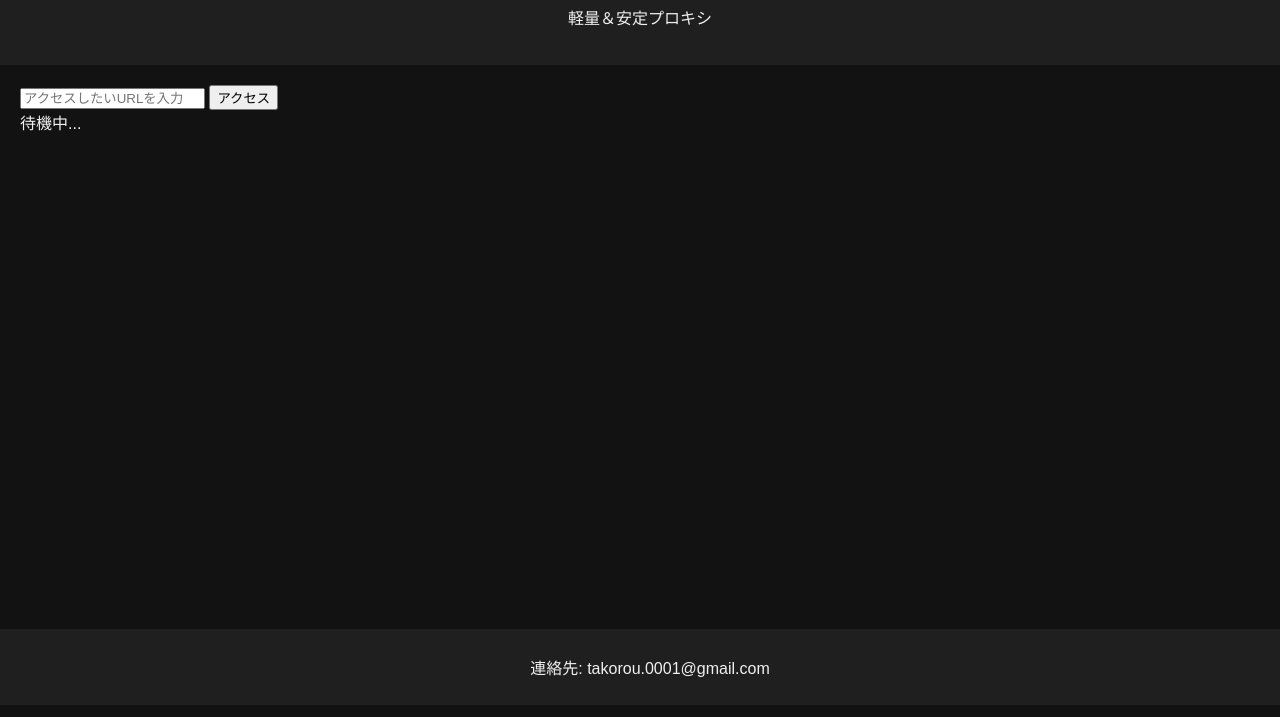
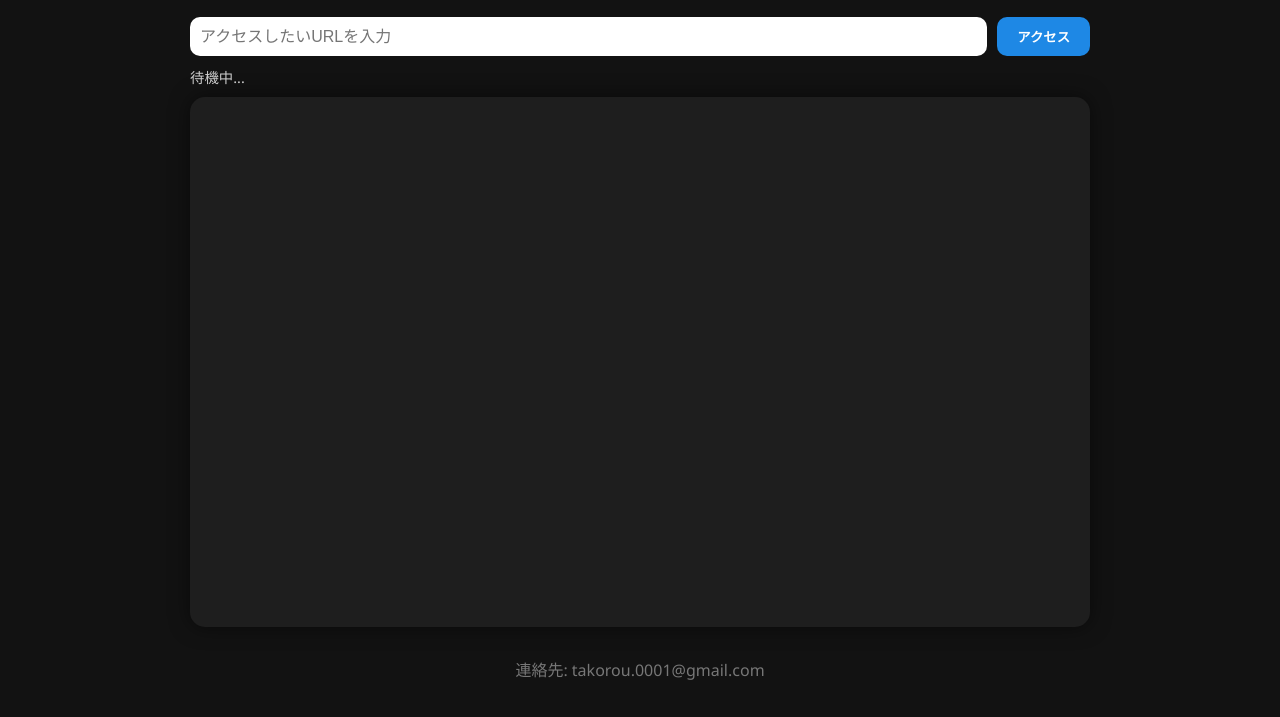
Before and after one commit to kotopiro/zcp.github.io, a plain HTML site: page index.html in a window 1280 px wide. Shown: the part 95-812 px from the top of the page. Drawn offline with Linux system fonts and the light colour scheme.

Commit message:
Update style.css

```diff
--- a/style.css
+++ b/style.css
@@ -1,40 +1,79 @@
 body {
-  font-family: Arial, sans-serif;
-  background: #121212;
-  color: #f0f0f0;
+  font-family: 'Segoe UI', sans-serif;
+  background-color: #121212;
+  color: #fff;
   margin: 0;
   padding: 0;
 }
 
-header {
-  background: #1f1f1f;
-  padding: 20px;
-  text-align: center;
-}
-
-nav button {
-  margin: 5px;
-  padding: 10px 15px;
-  border: none;
-  background: #2e8bff;
-  color: white;
-  cursor: pointer;
-  border-radius: 5px;
-}
-
-nav button:hover {
-  background: #1c6ed6;
-}
-
-main {
+.container {
+  max-width: 900px;
+  margin: 0 auto;
   padding: 20px;
 }
 
+header {
+  text-align: center;
+  margin-bottom: 20px;
+}
+
+header h1 {
+  font-size: 2em;
+  margin: 0;
+}
+
+header p {
+  color: #bbb;
+  margin-top: 5px;
+}
+
+.input-card {
+  display: flex;
+  gap: 10px;
+  margin-bottom: 10px;
+}
+
+.input-card input {
+  flex: 1;
+  padding: 10px;
+  border-radius: 10px;
+  border: none;
+  outline: none;
+  font-size: 1em;
+}
+
+.input-card button {
+  padding: 10px 20px;
+  border-radius: 10px;
+  border: none;
+  background-color: #1e88e5;
+  color: #fff;
+  font-weight: bold;
+  cursor: pointer;
+  transition: 0.2s;
+}
+
+.input-card button:hover {
+  background-color: #1565c0;
+}
+
+#status {
+  margin-bottom: 10px;
+  font-size: 0.9em;
+  color: #ccc;
+}
+
+.result-card {
+  background-color: #1e1e1e;
+  border-radius: 15px;
+  padding: 15px;
+  min-height: 500px;
+  overflow: auto;
+  box-shadow: 0 0 20px rgba(0,0,0,0.5);
+}
+
 footer {
-  background: #1f1f1f;
   text-align: center;
-  padding: 10px;
-  position: fixed;
-  width: 100%;
-  bottom: 0;
+  margin-top: 30px;
+  color: #777;
 }
```
